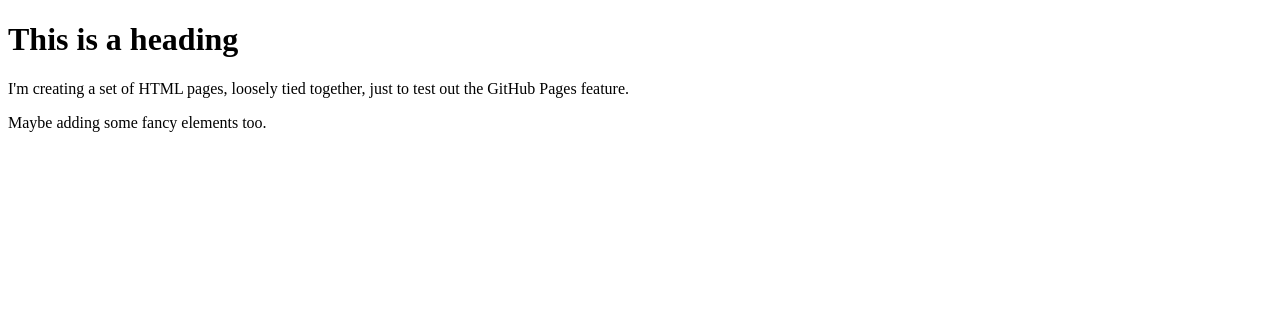
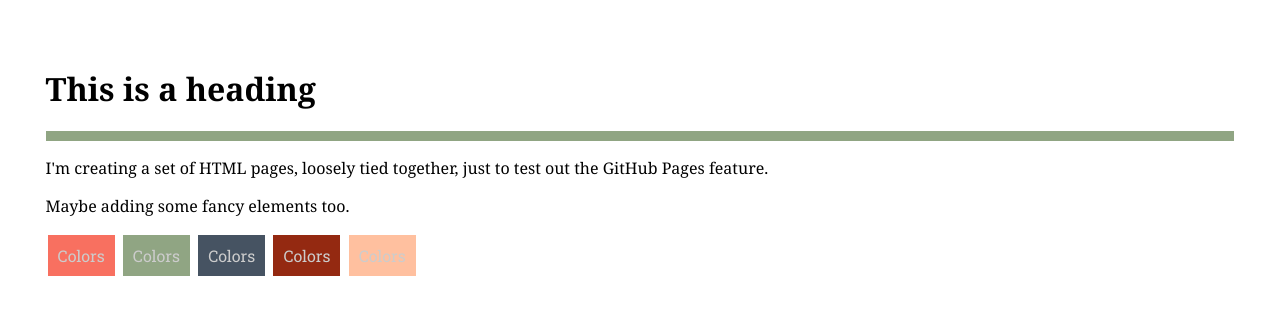
Before and after one commit to sand-hanitizer/hostingawebsite, a plain HTML site: page index.html in a window 1280 px wide. Drawn offline with Linux system fonts and the light colour scheme.

Commit message:
Updating the look

```diff
--- a/index.html
+++ b/index.html
@@ -3,10 +3,18 @@
     <head>
         <title>A Webbed Site</title>
         <link rel="stylesheet" href="style.css">
+        <link rel="preconnect" href="https://fonts.googleapis.com"><link rel="preconnect" href="https://fonts.gstatic.com" crossorigin><link href="https://fonts.googleapis.com/css2?family=Roboto+Slab&display=swap" rel="stylesheet">
     </head>
     <body>
         <h1 title="Looks like it">This is a heading</h1>
+        <hr>
         <p>I'm creating a set of HTML pages, loosely tied together, just to test out the GitHub Pages feature.</p>
         <p>Maybe adding some fancy elements too.</p>
+        <div id="a">Colors</div>
+        <div class="b">Colors</div>
+        <div class="c">Colors</div>
+        <div class="d">Colors</div>
+        <div class="e">Colors</div>
+
     </body>
 </html>
--- a/style.css
+++ b/style.css
@@ -0,0 +1,37 @@
+/*COLORS: #F87060 #90A583 #465362 #942911 #FFC09F*/
+
+
+body{
+    padding: 2%;
+    margin: 20px;
+    font-family: Cambria, Cochin, Georgia, Times, 'Times New Roman', serif;
+}
+hr{
+    border: 5px solid #90A583;
+}
+
+div{
+    font-family: 'Roboto Slab', serif;
+    display: inline-block;
+    border: 2px solid white;
+    padding: 10px;
+    margin: auto;
+    width: max-content;
+    height: max-content;
+    color: #cccccc;
+}
+#a{
+    background-color: #F87060;
+}
+.b{
+    background-color: #90A583;
+}
+.c{
+    background-color: #465362;
+}
+.d{
+    background-color: #942911;
+}
+.e{
+    background-color: #FFC09F;
+}
```
